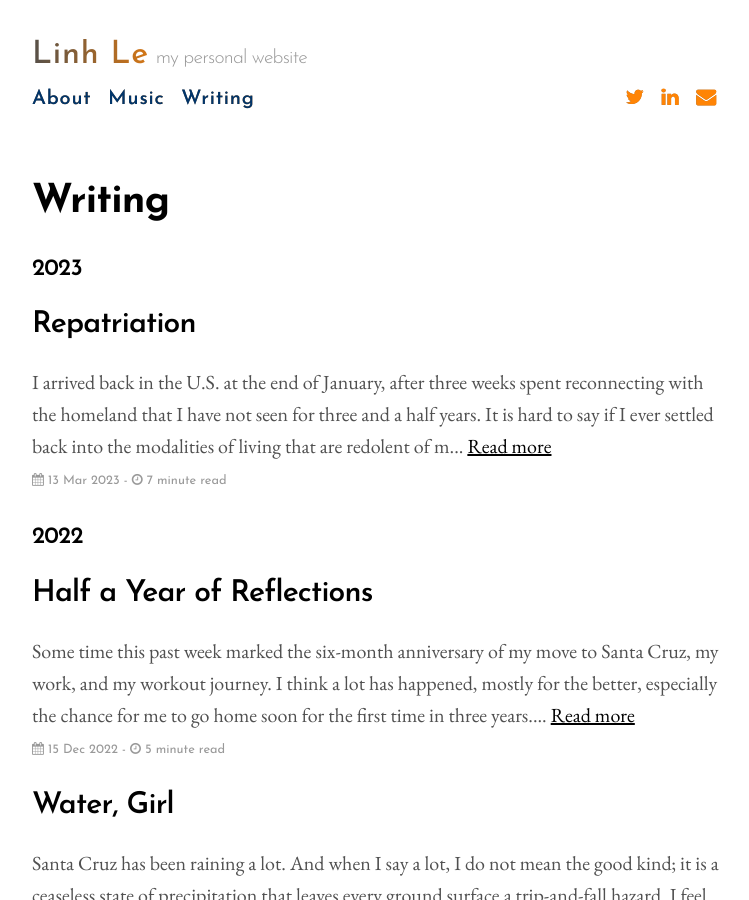
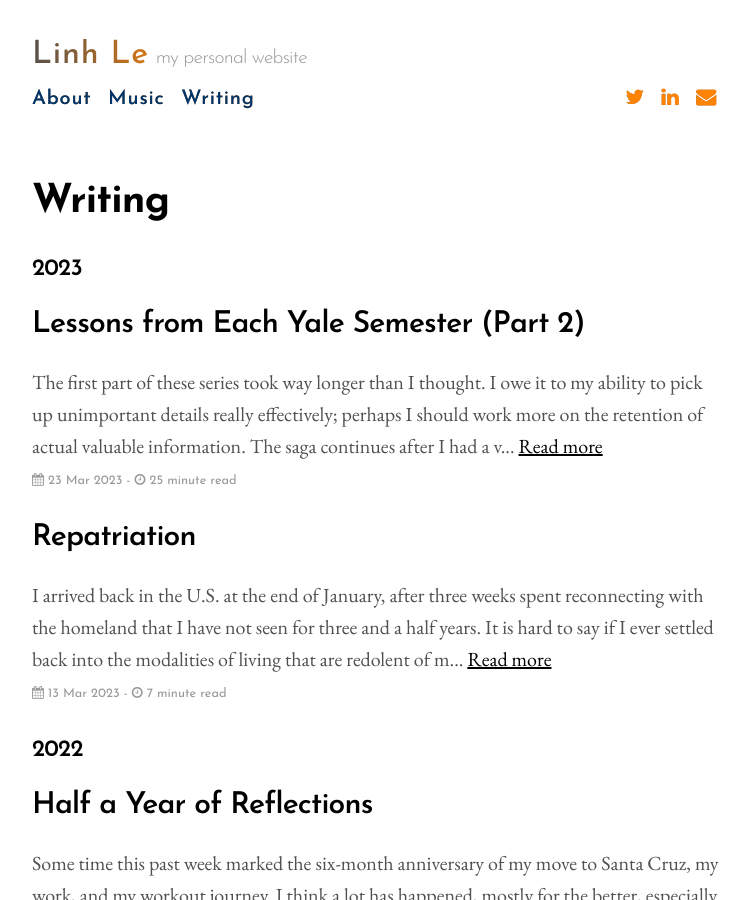
Before and after one commit to aidenva/aidenva.github.io, a Jekyll site: the page built from menu/writing.md, in a window 1280 px wide and 900 px high. Shown: the whole window, without its empty margins (263-1012 px from the left). Built offline with Jekyll 4.4.1, drawn with Linux system fonts in a browser that asks for light colours; some of the changed lines change nothing that is shown.

Commit message:
second sem

```diff
--- a/_ignore/2022-05-17-yale-lessons-part-two.md
+++ b/_posts/2023-03-23-yale-lessons-part-two.md
@@ -66,7 +66,18 @@
 
 <h3>Vanderbilt C32</h3>
 
+If my first-semester experience within Branford was with my froco group, then my second-semester social circle extended to our door neighbors in entryway C. Our first suite-to-suite interaction occured when we figured out that the fire escape door in Vanderbilt did not actually sound off when opened. Their suite was the only suite on the third floor of the adjacent entryway, housing four men whose range of personalities was much more expansive than our suite's, all things considered. There was Alan, the only official finance bro of our group; Himnish, one of the most popular, kind-hearted, and industrious people I knew at Yale; Elliott, with two Ts, a Michigan native who announced to everyone after his last final that he would be transferring away from Yale; and Matt, an icon in our group whose unrelatable college horrors had never left us lacking in entertainment. We decided to merge the suites: my suite was the messy side with the booze, and theirs was the neat TV setup. It was on their couch that I spent cocooned in layers of blanket, morbidly ill my last week of classes
+
+With a properly functional common room our friend group was able to host more activities. We watched Sex Education and American Horror Story Season 1 together, which ended up prompting us to chip in for a gimp suit that Elliot wore marching around Old Campus. We trained ourselves for First-year Olympics, which Elliot was the proud leader for Branford, and watched Matt annihilate every other e-sports athlete at Super Smash Bros. (Branford typically placed last in intramural activities, which was no difference from Khối Anh at Ams). We hooked Matt up with his date for First-year Formal, who turned out to be the one Yale case involved in the Varsity Blue scandal. As we entered the lottery for next year's housing, our suites decided to 'clip' together: we could enter the lottery as two separate entries, and we would both be given the better number of the two. In the end, my suite moved to E13 in Branford, and theirs was our vertical neighbor E22.
 
 <h3>Yale Movement: Ddu-du Ddu-du</h3>
 
+My first semester with dancing and dance-directing rendered me thrilled for more. My friend Chloe, the only other first-year directing a dance last semester, and I decided that it would be a bit less strenuous to co-direct a dance, and our mutual enthusiasm for K-Pop landed us on Ddu-du Ddu-du pretty easily. Chloe even found a dance cover with six dancing members so that we would be able to accommodate more non-directors. To this day I believe that Ddu-du Ddu-du is BLACKPINK's best title track, and the view count on Youtube shares my sentiment.
+
+Co-directing a fan favorite song helped me grow a lot. Chloe was very on track with us knowing the nitty gritty of the choreography, and I otherwise would have never found the energy to fulfill my responsibilities as one of the leaders of the group. I also felt like the nuances in the rhythm and production became more apparent as I had genuinely listened to the track repeatedly. Knowing the choreography instinctively by the end made for a cool stunt when I was part of the Yale MUN Korea Secretariat in Seoul later that year.
+
 <h3>Ending Notes</h3>
+
+This piece started a month after I finished the last edition, and it took half a year later for me to commit to writing it in full. I have a lot of inertial resistance, whether it is to changes in my daily lives through adding a favorable habit or to defending my stance in a sufficiently important argument. I have actively tried to mitigate this trait as I grow into adulthood and scour the Earth for new activities to do in my free time, admitting to myself that there is a difference between taking my time and wasting it.
+
+This semester felt exactly like that: a constant balance between probing uncharted territories and protecting myself from emotional hazards. I landed somewhere in the middle, more towards the riskier side, as I emerged victorious from most of my missions. I felt comforted by the never-ending expansion of my social networks, the joy of making instant heartfelt peer connections, and the realization that I had found my footing amid this hectic campus. Heck, the Ambassador from Vietnam to the UN invited me to his home for dinner, a French embassy youth representative connected with me to speak at IRSY, and Mitchell's parents welcomed me with open arms when I visited southern Virginia for a week. I had to see for myself how seasonal depression was very real, but Yale had whetted my appetite for so much more professionally and personally.
```
